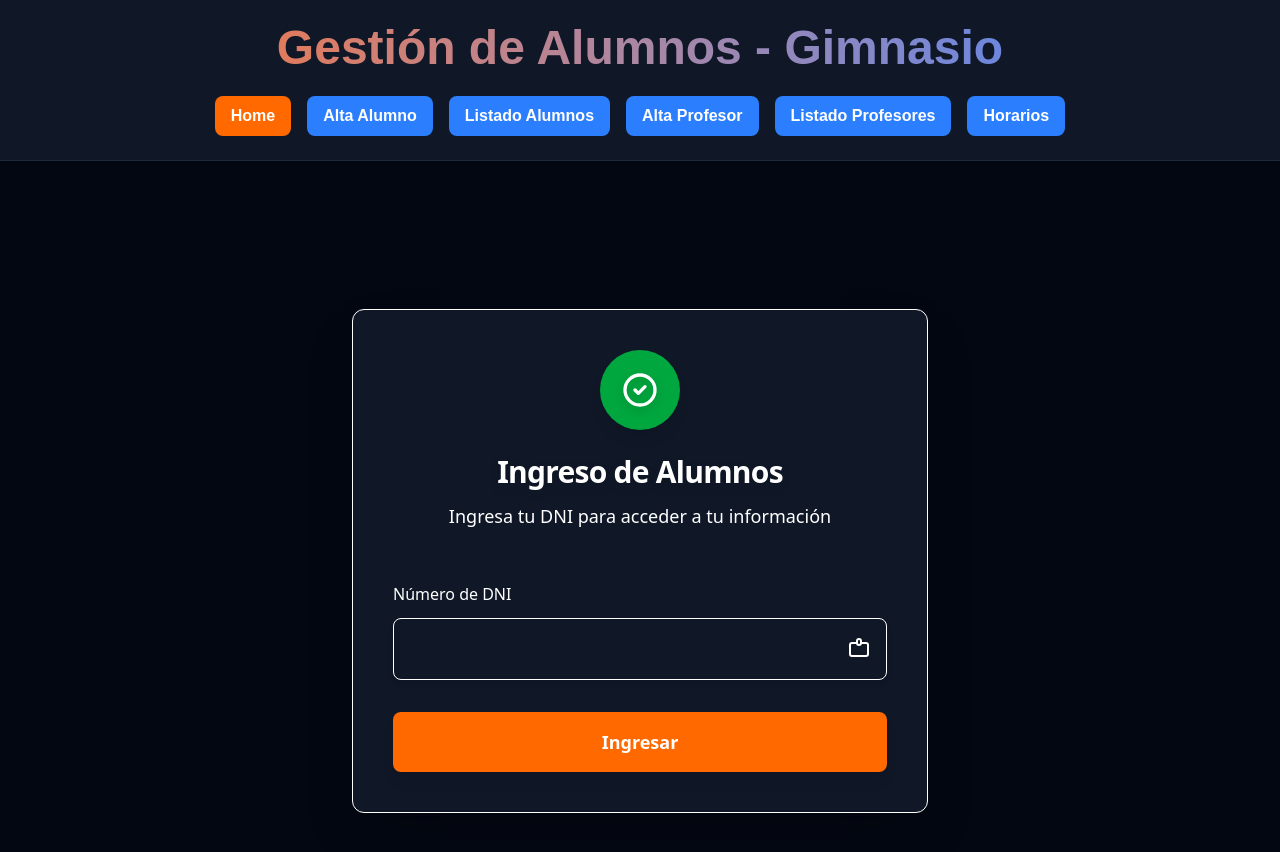
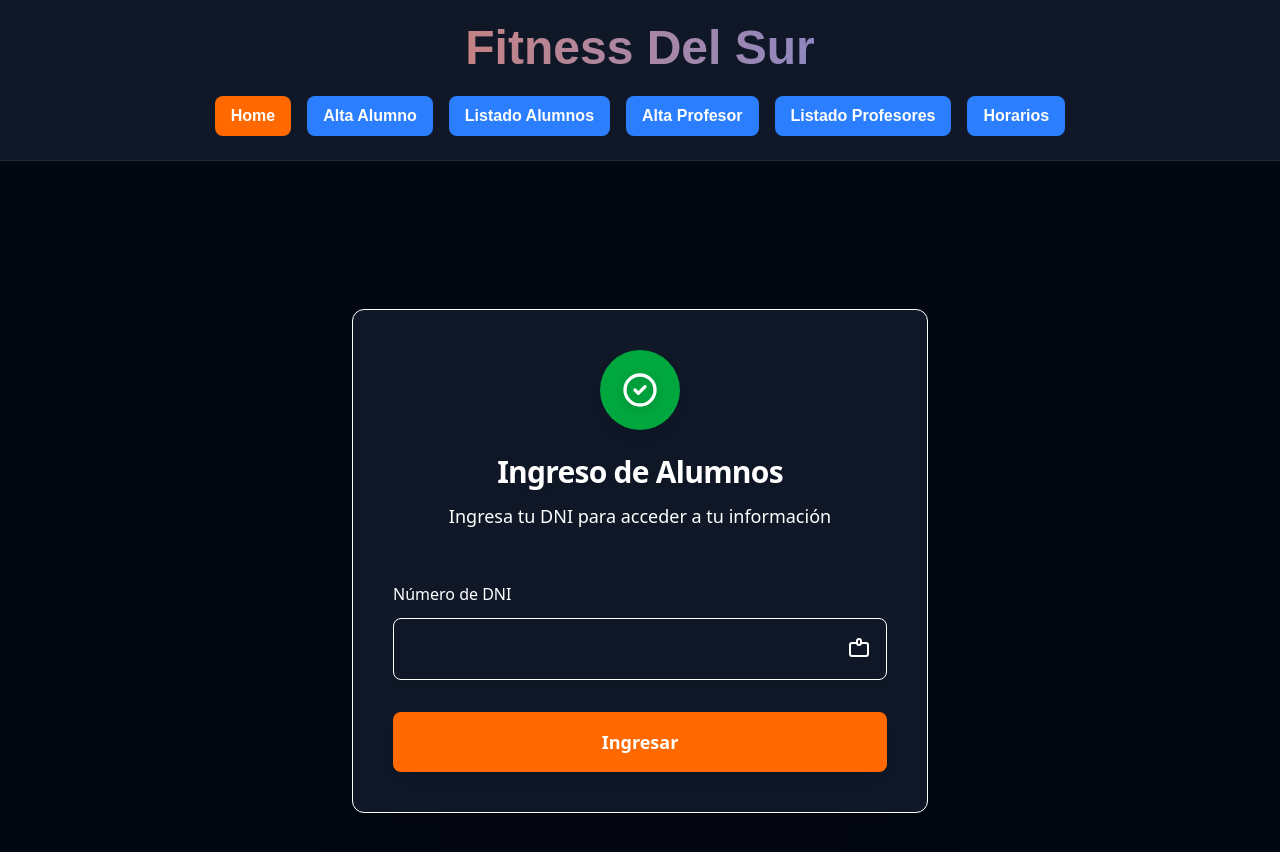
Before and after one commit to SantiagoArteche/urquiza-gym, a React (Vite) app in the folder frontend-v2/: page / in a window 1280 px wide. Shown: the top 852 px of the page. Built offline with nearby package versions, Linux system fonts and the light colour scheme.

Commit message:
feat(general): change application title

```diff
--- a/frontend-v2/index.html
+++ b/frontend-v2/index.html
@@ -1,10 +1,10 @@
-<!doctype html>
+<!DOCTYPE html>
 <html lang="en">
   <head>
     <meta charset="UTF-8" />
     <link rel="icon" type="image/svg+xml" href="/vite.svg" />
     <meta name="viewport" content="width=device-width, initial-scale=1.0" />
-    <title>frontend-v2</title>
+    <title>Fitness Del Sur</title>
   </head>
   <body>
     <div id="root"></div>
--- a/frontend-v2/src/layout/Header.tsx
+++ b/frontend-v2/src/layout/Header.tsx
@@ -19,7 +19,7 @@ const Header = () => {
       <header className="bg-gray-900 border-b border-gray-800 shadow-l">
         <div className="max-w-7xl mx-auto px-4 py-6">
           <h1 className="text-4xl md:text-5xl font-bold text-center bg-gradient-to-r from-orange-500 to-blue-500 bg-clip-text text-transparent mb-6">
-            Gestión de Alumnos - Gimnasio
+            Fitness Del Sur
           </h1>
           <nav className="flex justify-center gap-4 flex-wrap">
             {navItems.map(({ to, label, variant }) => {
```
